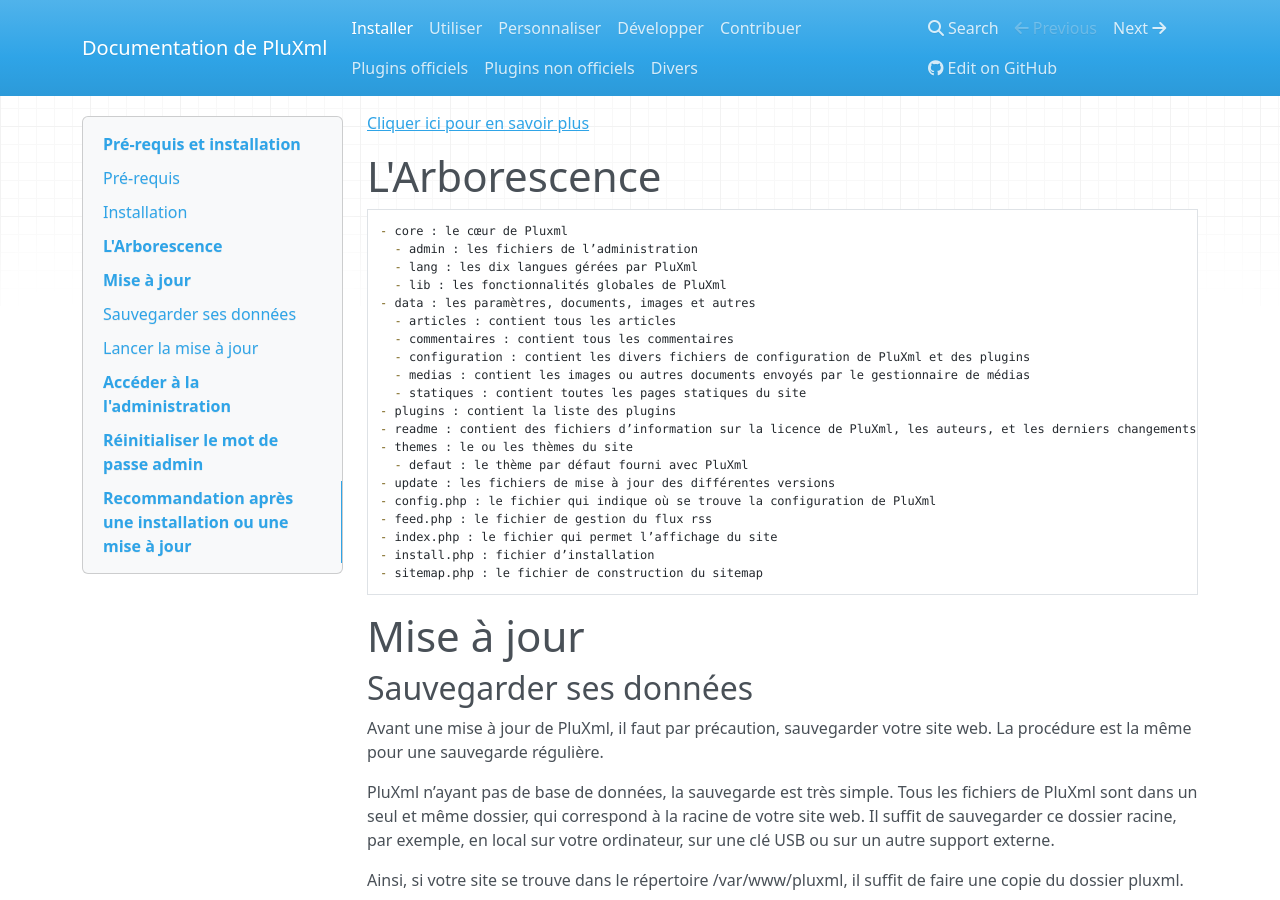
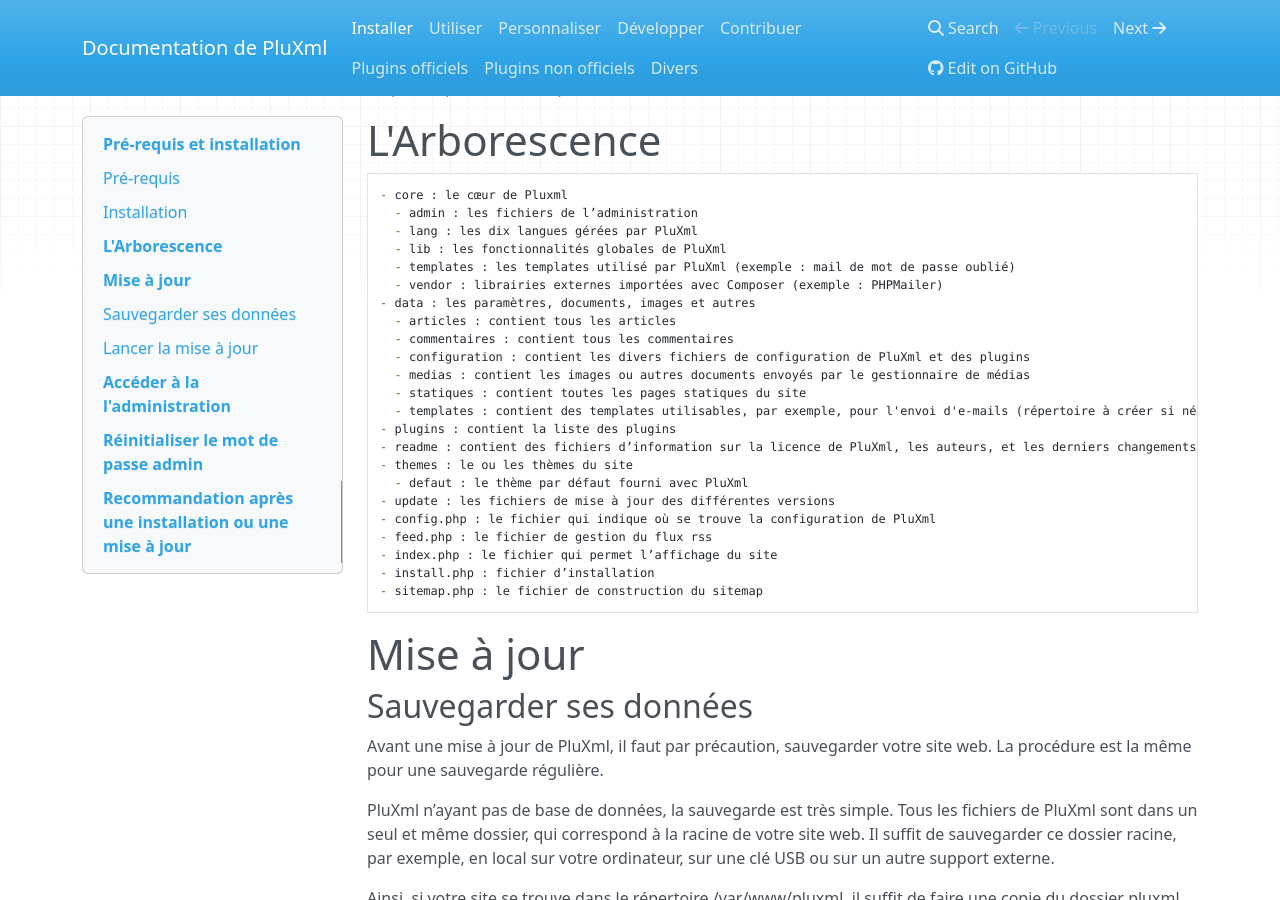
Before and after one commit to pluxml/PluXml-Wiki, an MkDocs documentation site: the page built from docs/installer/installation.md, in a window 1280 px wide and 900 px high, scrolled down 2997 px. Built offline with MkDocs 1.6.1, drawn with Linux system fonts in a browser that asks for light colours; nearby versions of some CDN libraries.

Commit message:
[pluxml 5.8] maj install/update WIP

```diff
--- a/docs/installer/installation.md
+++ b/docs/installer/installation.md
@@ -95,12 +95,15 @@
       - admin : les fichiers de l’administration
       - lang : les dix langues gérées par PluXml
       - lib : les fonctionnalités globales de PluXml
+      - templates : les templates utilisé par PluXml (exemple : mail de mot de passe oublié)
+      - vendor : librairies externes importées avec Composer (exemple : PHPMailer)
     - data : les paramètres, documents, images et autres
       - articles : contient tous les articles
       - commentaires : contient tous les commentaires
       - configuration : contient les divers fichiers de configuration de PluXml et des plugins
       - medias : contient les images ou autres documents envoyés par le gestionnaire de médias
       - statiques : contient toutes les pages statiques du site
+      - templates : contient des templates utilisables, par exemple, pour l'envoi d'e-mails (répertoire à créer si nécessaire)
     - plugins : contient la liste des plugins
     - readme : contient des fichiers d’information sur la licence de PluXml, les auteurs, et les derniers changements et évolutions
     - themes : le ou les thèmes du site
```
Also changed, not shown: docs/installer/img/install.jpg, docs/installer/img/update.jpg.
